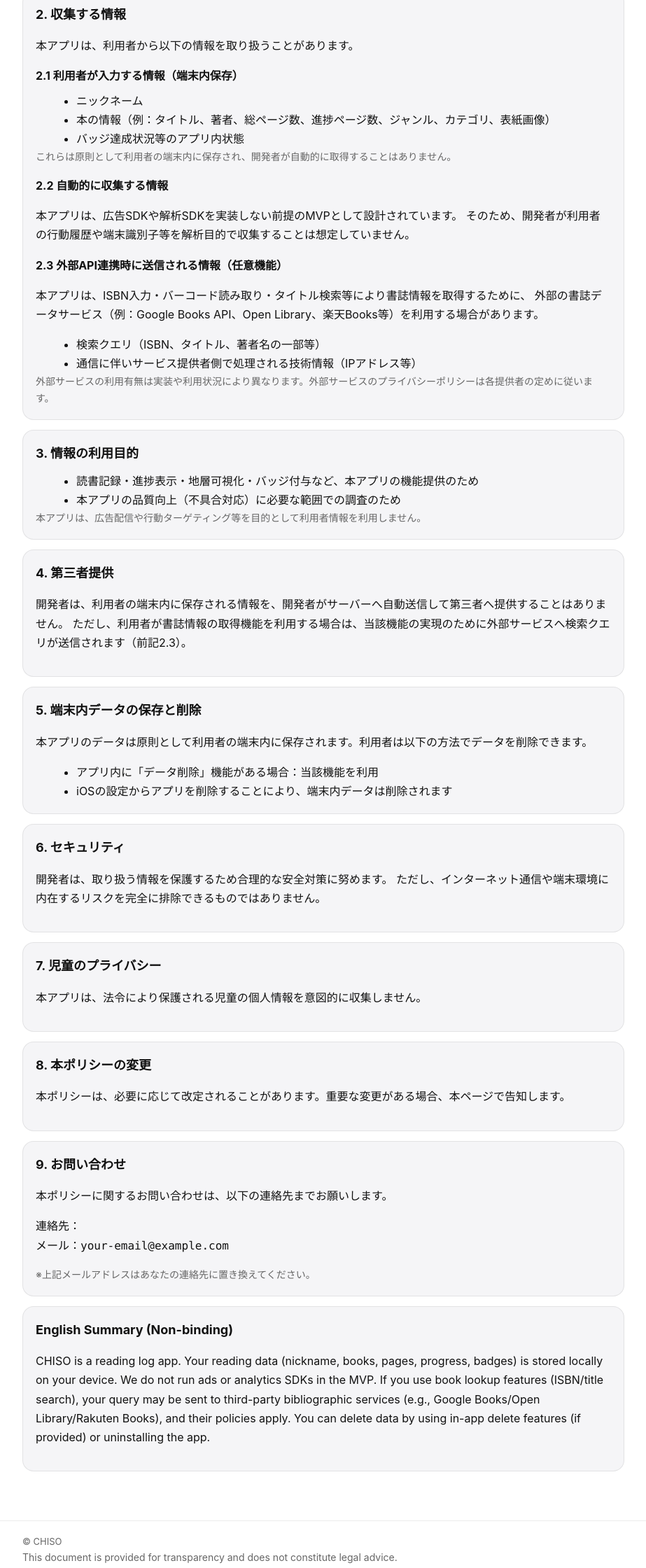
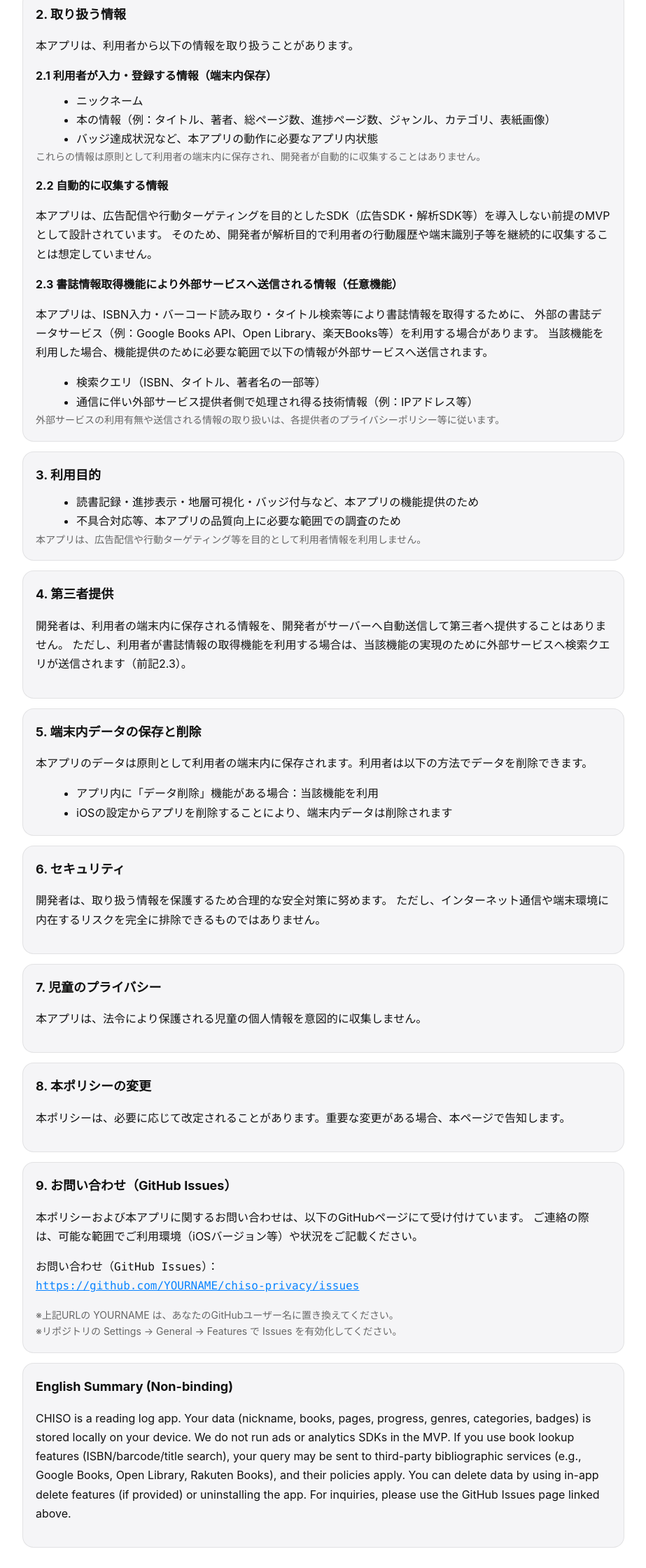
Before and after one commit to Ny-eng/Chiso-privacy, a plain HTML site: page index.html in a window 1280 px wide. Shown: the part 432-2672 px from the top of the page at 70% size, without its empty margins (178-1101 px from the left). Drawn offline with Linux system fonts and the light colour scheme.

Commit message:
Revise privacy policy language and structure
Updated the privacy policy text for clarity and consistency, including changes to section headings and descriptions.

```diff
--- a/index.html
+++ b/index.html
@@ -68,7 +68,7 @@
     <p class="sub">最終更新日：2026-01-12</p>
     <div class="lang">
       <span class="pill">Japanese / 日本語</span>
-      <span class="pill">This page also includes an English summary below.</span>
+      <span class="pill">English summary below</span>
     </div>
   </div>
 </header>
@@ -84,46 +84,45 @@
   </div>
 
   <div class="card">
-    <h2>2. 収集する情報</h2>
+    <h2>2. 取り扱う情報</h2>
     <p>本アプリは、利用者から以下の情報を取り扱うことがあります。</p>
 
-    <h3>2.1 利用者が入力する情報（端末内保存）</h3>
+    <h3>2.1 利用者が入力・登録する情報（端末内保存）</h3>
     <ul>
       <li>ニックネーム</li>
       <li>本の情報（例：タイトル、著者、総ページ数、進捗ページ数、ジャンル、カテゴリ、表紙画像）</li>
-      <li>バッジ達成状況等のアプリ内状態</li>
+      <li>バッジ達成状況など、本アプリの動作に必要なアプリ内状態</li>
     </ul>
-    <p class="sub">これらは原則として利用者の端末内に保存され、開発者が自動的に取得することはありません。</p>
+    <p class="sub">これらの情報は原則として利用者の端末内に保存され、開発者が自動的に収集することはありません。</p>
 
     <h3>2.2 自動的に収集する情報</h3>
     <p>
-      本アプリは、広告SDKや解析SDKを実装しない前提のMVPとして設計されています。
-      そのため、開発者が利用者の行動履歴や端末識別子等を解析目的で収集することは想定していません。
+      本アプリは、広告配信や行動ターゲティングを目的としたSDK（広告SDK・解析SDK等）を導入しない前提のMVPとして設計されています。
+      そのため、開発者が解析目的で利用者の行動履歴や端末識別子等を継続的に収集することは想定していません。
     </p>
 
-    <h3>2.3 外部API連携時に送信される情報（任意機能）</h3>
+    <h3>2.3 書誌情報取得機能により外部サービスへ送信される情報（任意機能）</h3>
     <p>
       本アプリは、ISBN入力・バーコード読み取り・タイトル検索等により書誌情報を取得するために、
       外部の書誌データサービス（例：Google Books API、Open Library、楽天Books等）を利用する場合があります。
+      当該機能を利用した場合、機能提供のために必要な範囲で以下の情報が外部サービスへ送信されます。
     </p>
     <ul>
       <li>検索クエリ（ISBN、タイトル、著者名の一部等）</li>
-      <li>通信に伴いサービス提供者側で処理される技術情報（IPアドレス等）</li>
+      <li>通信に伴い外部サービス提供者側で処理され得る技術情報（例：IPアドレス等）</li>
     </ul>
     <p class="sub">
-      外部サービスの利用有無は実装や利用状況により異なります。外部サービスのプライバシーポリシーは各提供者の定めに従います。
+      外部サービスの利用有無や送信される情報の取り扱いは、各提供者のプライバシーポリシー等に従います。
     </p>
   </div>
 
   <div class="card">
-    <h2>3. 情報の利用目的</h2>
+    <h2>3. 利用目的</h2>
     <ul>
       <li>読書記録・進捗表示・地層可視化・バッジ付与など、本アプリの機能提供のため</li>
-      <li>本アプリの品質向上（不具合対応）に必要な範囲での調査のため</li>
+      <li>不具合対応等、本アプリの品質向上に必要な範囲での調査のため</li>
     </ul>
-    <p class="sub">
-      本アプリは、広告配信や行動ターゲティング等を目的として利用者情報を利用しません。
-    </p>
+    <p class="sub">本アプリは、広告配信や行動ターゲティング等を目的として利用者情報を利用しません。</p>
   </div>
 
   <div class="card">
@@ -168,24 +167,31 @@
   </div>
 
   <div class="card">
-    <h2>9. お問い合わせ</h2>
+    <h2>9. お問い合わせ（GitHub Issues）</h2>
     <p>
-      本ポリシーに関するお問い合わせは、以下の連絡先までお願いします。
+      本ポリシーおよび本アプリに関するお問い合わせは、以下のGitHubページにて受け付けています。
+      ご連絡の際は、可能な範囲でご利用環境（iOSバージョン等）や状況をご記載ください。
     </p>
     <p class="mono">
-      連絡先：<br />
-      メール：your-email@example.com
+      お問い合わせ（GitHub Issues）：<br />
+      <a href="https://github.com/YOURNAME/chiso-privacy/issues" target="_blank" rel="noopener noreferrer">
+        https://github.com/YOURNAME/chiso-privacy/issues
+      </a>
     </p>
-    <p class="sub">※上記メールアドレスはあなたの連絡先に置き換えてください。</p>
+    <p class="sub">
+      ※上記URLの YOURNAME は、あなたのGitHubユーザー名に置き換えてください。<br />
+      ※リポジトリの Settings → General → Features で Issues を有効化してください。
+    </p>
   </div>
 
   <div class="card">
     <h2>English Summary (Non-binding)</h2>
     <p>
-      CHISO is a reading log app. Your reading data (nickname, books, pages, progress, badges) is stored locally on your device.
-      We do not run ads or analytics SDKs in the MVP. If you use book lookup features (ISBN/title search),
-      your query may be sent to third-party bibliographic services (e.g., Google Books/Open Library/Rakuten Books),
+      CHISO is a reading log app. Your data (nickname, books, pages, progress, genres, categories, badges) is stored locally on your device.
+      We do not run ads or analytics SDKs in the MVP. If you use book lookup features (ISBN/barcode/title search),
+      your query may be sent to third-party bibliographic services (e.g., Google Books, Open Library, Rakuten Books),
       and their policies apply. You can delete data by using in-app delete features (if provided) or uninstalling the app.
+      For inquiries, please use the GitHub Issues page linked above.
     </p>
   </div>
 
```
